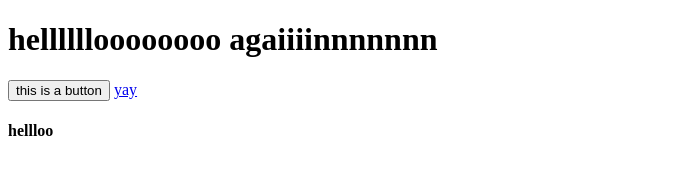
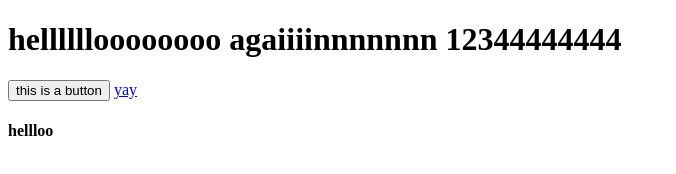
Before and after one commit to Wave24/Superfight, a plain HTML site: page index.html in a window 1280 px wide. Shown: the whole page, without its empty margins (0-676 px from the left). Drawn offline with Linux system fonts and the light colour scheme.

Commit message:
Update index.html

```diff
--- a/index.html
+++ b/index.html
@@ -8,7 +8,7 @@
 
 <h1>
     helllllloooooooo
-    agaiiiinnnnnnn
+    agaiiiinnnnnnn 12344444444
 </h1>
 
 <div>
```
